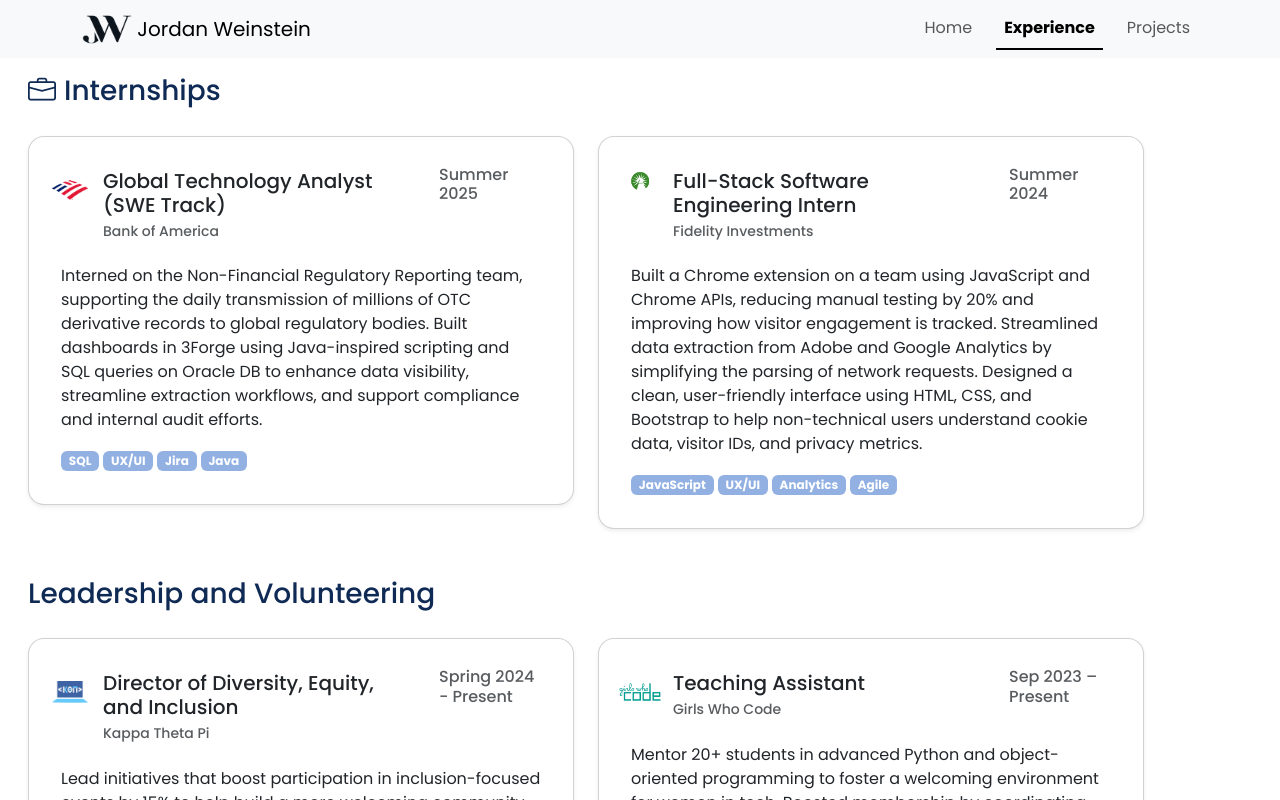
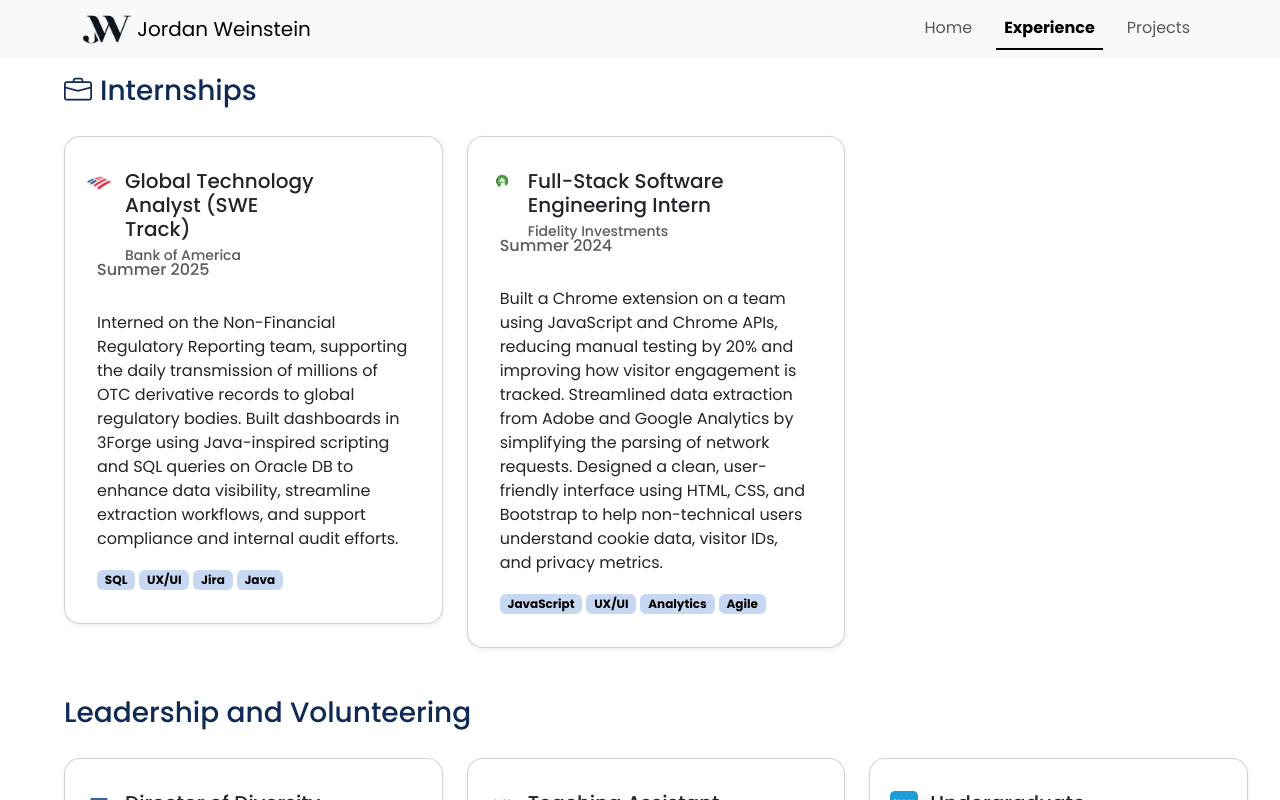
Before and after one commit to Jordweinstein/personal-portfolio, a React (Create React App) app: page /experience in a window 1280 px wide. Shown: the top 800 px of the page. Built offline with nearby package versions, Linux system fonts and the light colour scheme; a web font is replaced by a local one.

Commit message:
update styles

```diff
--- a/public/index.html
+++ b/public/index.html
@@ -2,7 +2,7 @@
 <html lang="en">
   <head>
     <meta charset="utf-8" />
-    <link rel="icon" href="../src/images/logo.png" />
+    <link rel="icon" href="%PUBLIC_URL%/favicon.ico" />
     <meta name="viewport" content="width=device-width, initial-scale=1" />
     <meta name="theme-color" content="#000000" />
     <meta
--- a/src/App.css
+++ b/src/App.css
@@ -33,7 +33,7 @@
 }
 
 .experience-card-wrapper:hover {
-  transform: scale(1.03);
+  transform: scale(1.02);
 }
 
 .experience-card-img
@@ -49,14 +49,15 @@
   padding-bottom: 4px;
 }
 
-.custom-badge {
-  background-color: #92b1e2 !important;
-  color: white;
+/* .custom-badge {
+  background-color: #c8d8f3 !important;
+  color: black;
   border-radius: 50px;
   padding: 0.4em 0.75em;
   font-size: 0.85rem;
-}
+} */
 
 .custom-badge.bg-primary {
-  background-color: #92b1e2 !important;
+  background-color: #c8d8f3 !important;
+  color: black;
 }
--- a/src/components/AboutMe.js
+++ b/src/components/AboutMe.js
@@ -54,7 +54,11 @@
                 <Row className="align-items-center">
                     <Col md={6} className="p-4 justify-content-center">
                         <h3>Making an Impact</h3>
-                        <p className="p-4 text-muted">Hello</p>
+                        <p className="p-4 text-muted">
+                            Whether building tools that improve workflows, mentoring students in computer science, or leading initiatives that promote diversity and inclusion,
+                            I'm most motivated when my work has a meaningful impact. At UNC, I’ve helped organize panels like Women in Tech to amplify underrepresented voices,
+                            collaborated with nonprofits through CS + Social Good, and contributed to real-world projects during my internships.
+                        </p>
                     </Col>
                     <Col md={6} className="px-0">
                         <img
--- a/src/components/ExperienceSection.js
+++ b/src/components/ExperienceSection.js
@@ -13,14 +13,14 @@
             }
         {title}
         </h3>
-        <Row>
+        <Row className="g-4">
             {
                 data.map((item, i) => (
-                    <Col key={i} md={6} lg={6} className="mb-4">
+                    <Col key={i} xs={12} md={6} lg={4} className="mb-4">
                         <ExperienceCard
                             title={item.title}
                             organization={item.organization}
-                            date={item.date} r
+                            date={item.date}
                             description={item.description}
                             tags={item.tags}
                             image={item.image}
--- a/src/components/ProjectCard.js
+++ b/src/components/ProjectCard.js
@@ -20,7 +20,7 @@
                 <Card.Text>{description}</Card.Text>
                 <div>
                     {tags.map((tag, i) => (
-                    <Badge key={i} bg="light" text="dark" className="me-2">{tag}</Badge>
+                    <Badge key={i} text="dark" className="custom-badge me-2">{tag}</Badge>
                     ))}
                 </div>
             </Card.Body>
--- a/src/pages/Experience.js
+++ b/src/pages/Experience.js
@@ -5,7 +5,7 @@
 
 function Experience() {
     return (
-        <Container className="m-3">
+        <Container fluid className="m-3 px-5">
             <ExperienceSection data={experienceData.internships} title="Internships" />
             <div id="leadership-volunteering">
                 <ExperienceSection data={experienceData.experience} title="Leadership and Volunteering" />
```
Also changed, not shown: src/components/ProjectGrid.js (+5 -4 lines), public/manifest.json, 1 other file (tests, documents, lock files or other folders).
